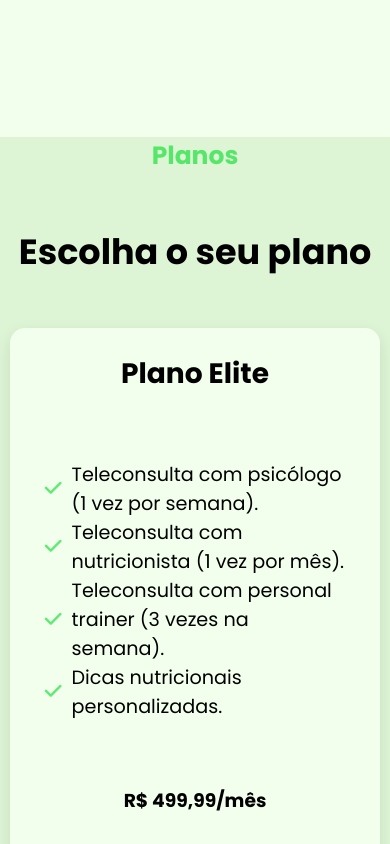
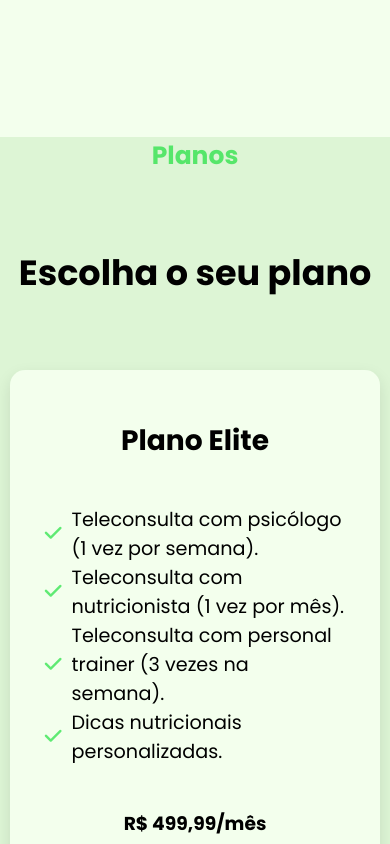
Before and after one commit to ViniTrinda/Site-de-Vendas, a plain HTML site: page root/index.html in a window 390 px wide. Shown: the part 4220-5064 px from the top of the page. Drawn offline with nearby package versions, Linux system fonts and the light colour scheme.

Commit message:
correção responsividade em plans

```diff
--- a/root/scr/styles/plans.css
+++ b/root/scr/styles/plans.css
@@ -12,7 +12,8 @@
 
 #plans {
      width: 100%;
-     height: 90vh;
+     height: fit-content;
+     min-height: 70vh;
      margin: 150px 0;
      padding: 50px 0;
      display: flex;
@@ -25,14 +26,14 @@
 }
 
 .plan {
-     height: 75%;
-     width: 35%;
+     min-height: 70%;
+     height: fit-content;
+     width: 30%;
      display: flex;
      flex-direction: column;
      align-items: center;
      justify-content: space-between;
-     padding: 25px;
-     padding-bottom: 50px;
+     padding: 50px 25px;
      border-radius: 15px;
      background-color: var(--color-primary-1);
      box-shadow: 0 6px 16px rgba(0, 0, 0, 0.1);
```
